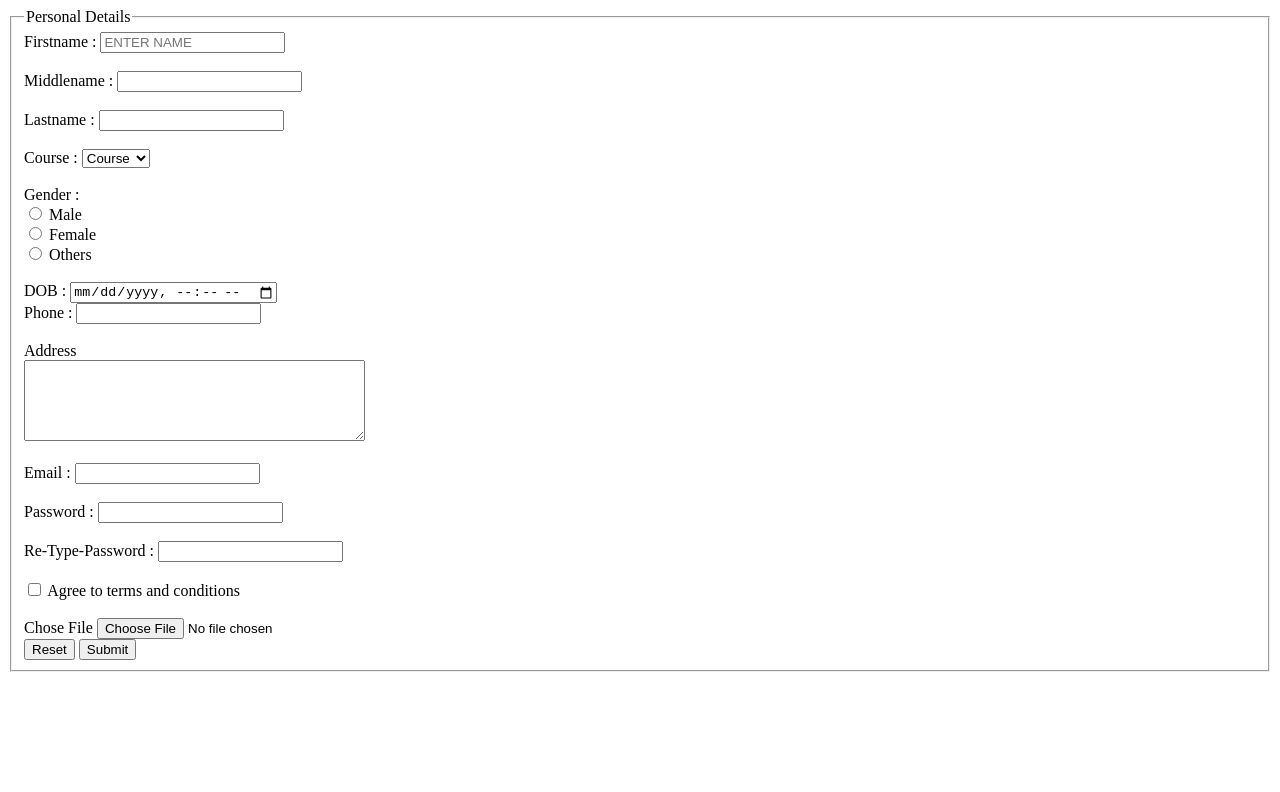
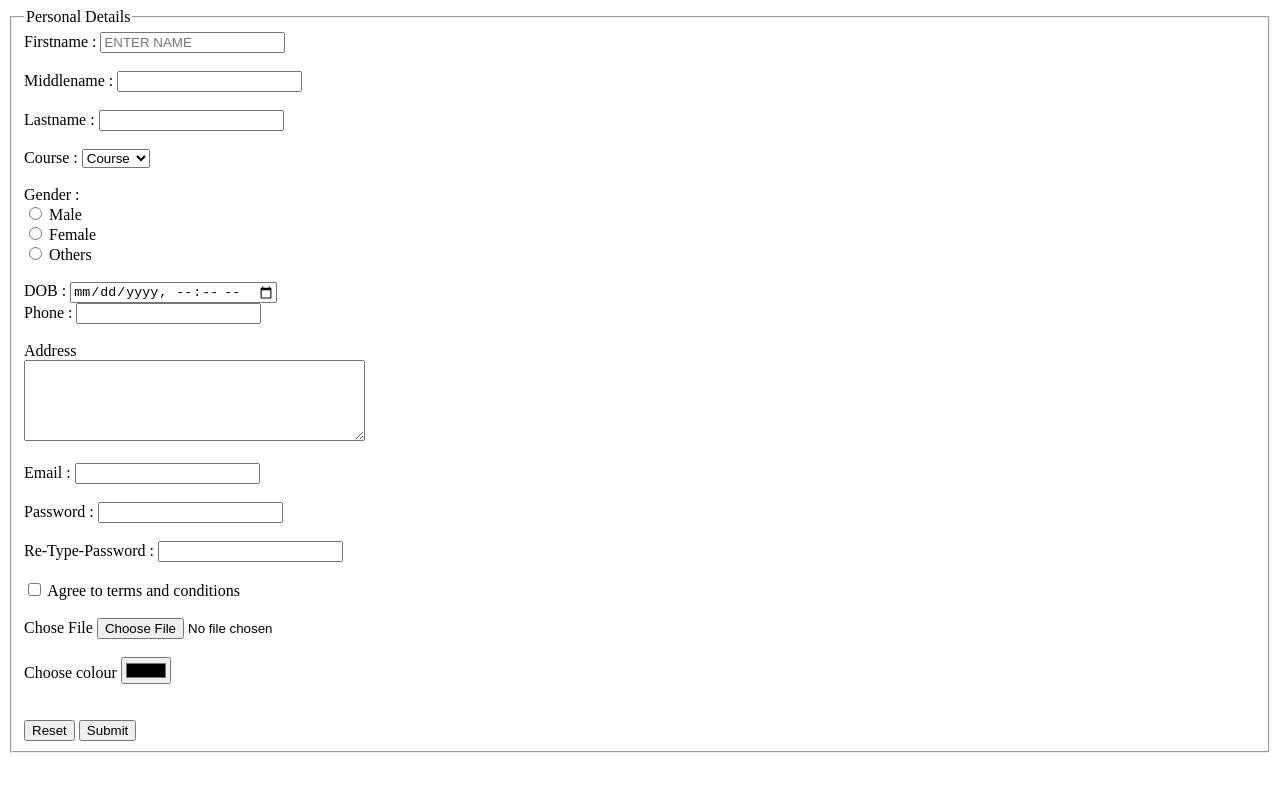
Before and after one commit to Kund7864/Form, a plain HTML site: page index.html in a window 1280 px wide. Drawn offline with Linux system fonts and the light colour scheme.

Commit message:
adding color

```diff
--- a/index.html
+++ b/index.html
@@ -76,7 +76,13 @@
           <br />
           <br />
           <label for="file">Chose File <input type="file" /> </label>
+          <br>
+          <br>
+          <label for="Colour">Choose colour</label>
+          <input id="Colour" type="color">
         </div>
+        <br>
+        <br>
         <input type="reset" value="Reset" />
         <input type="submit" value="Submit" />
       </form>
```
